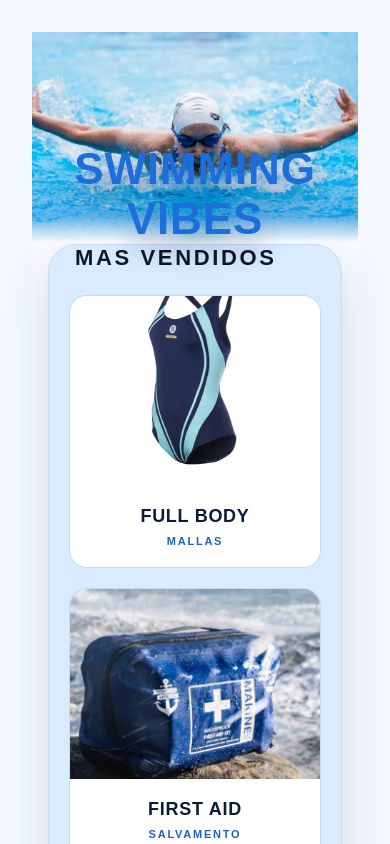
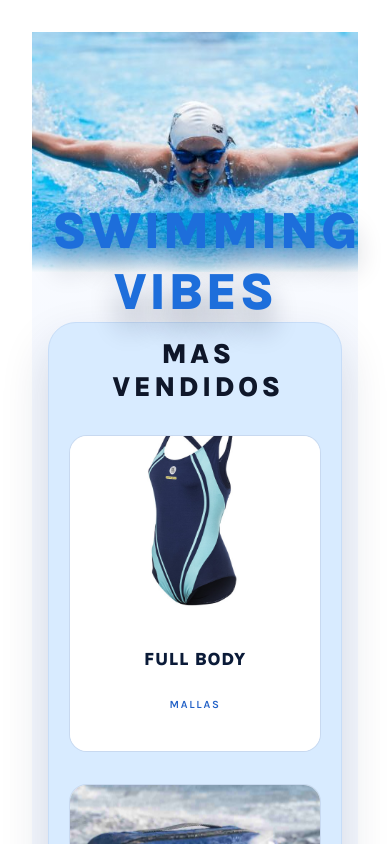
Before and after one commit to RebecchiMariano/Front-Web-Api-UADE, a React (Vite) app: page / in a window 390 px wide. Shown: the top 844 px of the page. Built offline with nearby package versions, Linux system fonts and the light colour scheme.

Commit message:
mejoras home

```diff
--- a/src/pages/Home/Home.jsx
+++ b/src/pages/Home/Home.jsx
@@ -1,4 +1,3 @@
-import '../../styles/Layout.css';
 import '../../styles/Home/Home.css';
 
 const products = [
--- a/src/styles/Carrito/Checkout.css
+++ b/src/styles/Carrito/Checkout.css
@@ -5,10 +5,7 @@
   box-sizing: border-box;
 }
 
-body {
-  font-family: Arial, sans-serif;
-  background-color: #f9f9f9;
-}
+
 
 .page {
   display: flex;
--- a/src/styles/Home/Home.css
+++ b/src/styles/Home/Home.css
@@ -1,13 +1,14 @@
   @import url('../../styles/Layout.css');
+
   .home {
     color: var(--home-text);
-  background: linear-gradient(180deg, #ffffff 0%, #f6f9ff 320px);
+    background: linear-gradient(180deg, #ffffff 0%, #f6f9ff 20rem);
   }
 
   .container {
     max-width: var(--home-maxw);
     margin: 0 auto;
-  padding: 0 24px;
+    padding: 0 1.5rem;
   }
 
   /* Hero */
@@ -16,7 +17,7 @@
   }
 
   .hero__bg {
-  height: clamp(280px, 40vw, 380px);
+    height: 23rem;
     background:
       linear-gradient(180deg, rgba(255, 255, 255, 0) 62%, rgba(41, 111, 212, 0.24) 88%, rgba(255, 255, 255, 0.92) 100%),
       url('/Home/HomeBanner.jpg') center/cover no-repeat;
@@ -28,13 +29,13 @@
 
   .hero__title {
     position: relative;
-  margin: clamp(-124px, -18vw, -98px) auto 0;
+    margin: -6.5rem auto 0;
     text-align: center;
-  font-weight: 900;
-  font-size: clamp(48px, 9.4vw, 108px);
+    font-weight: 800;
+    font-size: 6.5rem;
     letter-spacing: 0.04em;
     color: #1d6edb;
-  text-shadow: 0 18px 28px rgba(10, 26, 54, 0.32);
+    text-shadow: 0 1.125rem 1.75rem rgba(10, 26, 54, 0.32);
   }
 
   .hero__title span {
@@ -44,52 +45,49 @@
 
   /* Panel */
   .panel {
-  padding: 0 clamp(2vw, 32px, 42px) clamp(62px, 12vw, 96px);
+    padding: 0 2.5rem 6rem;
   }
 
   .panel__grid {
     background: #d8ebff;
-  border: 1px solid #c7ddf8;
-  border-radius: 36px;
-  box-shadow: 0 22px 48px rgba(20, 39, 76, 0.16);
-  padding: clamp(32px, 5vw, 48px) clamp(24px, 5vw, 48px);
+    padding: 2.5rem;
+    border: 0.0625rem solid #c7ddf8;
+    border-radius: 2.25rem;
+    box-shadow: 0 1.375rem 3rem rgba(20, 39, 76, 0.16);
+    padding: 2.75rem 2.5rem;
     display: grid;
-  gap: clamp(32px, 6vw, 48px);
+    gap: 2.25rem;
     align-items: start;
   }
 
   .panel__left {
     display: flex;
     flex-direction: column;
-  gap: clamp(24px, 5vw, 36px);
+    gap: 2rem;
   }
 
   .panel__heading {
-  margin: 0;
-  text-transform: uppercase;
-  font-weight: 900;
+    margin: 0.5em 0 0;  text-transform: uppercase;
+    font-weight: 800;
     letter-spacing: 0.12em;
-  font-size: clamp(22px, 3vw, 30px);
+    font-size: 1.75rem;
     color: #0f172a;
-  text-align: left;
+    text-align: center
   }
 
+
   .panel__left .panel__heading {
-  align-self: flex-start;
-  padding-left: 6px;
+    padding-left: 0.375rem;
   }
-
   .panel__right {
     display: flex;
     flex-direction: column;
-  gap: clamp(22px, 5vw, 34px);
+    gap: 2rem;
     justify-content: flex-start;
-  padding-left: clamp(8px, 2vw, 22px);
+    padding-left: 1.25rem;
   }
 
-.panel__right .panel__heading {
-  letter-spacing: 0.14em;
-}
+
 
   .tags {
     list-style: none;
@@ -97,13 +95,13 @@
     padding: 0;
     display: flex;
     flex-wrap: wrap;
-  gap: clamp(18px, 4vw, 32px);
+    gap: 1.75rem;
   }
 
   .tag {
     display: inline-block;
     color: #172338;
-  font-size: 14px;
+    font-size: 0.875rem;
     font-weight: 700;
     letter-spacing: 0.14em;
     text-transform: uppercase;
@@ -115,23 +113,23 @@
     margin: 0;
     padding: 0;
     display: grid;
-  gap: clamp(20px, 4vw, 32px);
+    gap: 2rem;
   }
 
   .product {
     display: grid;
-  grid-template-columns: 188px minmax(0, 1fr);
+    grid-template-columns: 11.75rem minmax(0, 1fr);
     background: #f6fbff;
-  border-radius: 18px;
-  border: 1px solid rgba(170, 196, 230, 0.6);
+    border-radius: 1.125rem;
+    border: 0.0625rem solid rgba(170, 196, 230, 0.6);
     overflow: hidden;
-  min-height: 168px;
+    min-height: 10.5rem;
     transition: transform 0.18s ease, box-shadow 0.18s ease;
   }
 
   .product:hover {
-  transform: translateY(-4px);
-  box-shadow: 0 20px 36px rgba(15, 31, 64, 0.14);
+    transform: translateY(-0.25rem);
+    box-shadow: 0 1.5rem 2.25rem rgba(15, 31, 64, 0.16);
   }
 
   .product__media {
@@ -150,27 +148,27 @@
     display: flex;
     flex-direction: column;
     justify-content: center;
-  gap: 8px;
-  padding: 26px 24px;
+    gap: 0.5rem;
+    padding: 1.75rem 1.5rem;
   }
 
   .product__title {
     margin: 0;
-  font-size: 22px;
-  font-weight: 900;
+    font-size: 1.375rem;
+    font-weight: 800;
     letter-spacing: 0.04em;
     color: #0b1b38;
   }
 
   .product__tag {
     margin: 0;
-  font-size: 13px;
+    font-size: 0.8125rem;
     font-weight: 600;
     letter-spacing: 0.16em;
     color: #2160c6;
   }
 
-@media (min-width: 1040px) {
+  @media (min-width: 65rem) {
     .panel__grid {
       grid-template-columns: 3fr 1.1fr;
     }
@@ -180,7 +178,7 @@
     }
   }
 
-@media (max-width: 1039px) {
+  @media (max-width: 64.99rem) {
     .panel__grid {
       grid-template-columns: minmax(0, 1fr);
     }
@@ -196,15 +194,28 @@
     }
   }
 
-@media (max-width: 720px) {
+  @media (max-width: 45rem) {
     .container {
-    padding: 0 18px;
+      padding: 0 1.125rem;
+    }
+
+    .hero__bg {
+      height: 19rem;
+    }
+
+    .hero__title {
+      margin-top: -5.5rem;
+      font-size: 4.5rem;
+    }
+
+    .panel {
+      padding: 0 1.5rem 5rem;
     }
 
     .panel__grid {
-    border-radius: 28px;
-    padding: 28px 24px;
-    gap: 28px;
+      border-radius: 1.75rem;
+      padding: 2rem 1.75rem;
+      gap: 1.75rem;
     }
 
     .products {
@@ -216,34 +227,39 @@
     }
 
     .product__media {
-    height: 190px;
+      height: 12rem;
     }
 
     .product__info {
       text-align: center;
-    padding: 24px 20px 28px;
-  }
-
-  .panel__right {
-    gap: 20px;
+      padding: 1.5rem 1.25rem 1.75rem;
     }
   }
 
-@media (max-width: 450px) {
+  @media (max-width: 30rem) {
     .hero__bg {
-    height: 210px;
+      height: 15rem;
     }
 
     .hero__title {
-    font-size: clamp(36px, 16vw, 44px);
-    letter-spacing: 0.02em;
+      margin-top: -4.5rem;
+      font-size: 3.25rem;
     }
 
     .panel {
-    padding-inline: 16px;
+      padding: 0 1rem 4rem;
     }
 
     .product__info {
+      padding: 1.25rem 1rem;
+    }
+
+    .product__title {
+      font-size: 1.125rem;
+    }
+
+    .product__tag {
+      font-size: 0.6875rem;
       padding: 20px 18px;
     }
 
--- a/src/styles/Login/Login.css
+++ b/src/styles/Login/Login.css
@@ -16,10 +16,7 @@
     height: 50px; /* Define una altura para el contenedor */
 }
 
-/* Estilo general del cuerpo de la página */
-body {
-  font-family: Arial, sans-serif; /* Fuente básica */
-}
+
 
 /* banner */
 .banner{
--- a/src/styles/categorias/categorias.css
+++ b/src/styles/categorias/categorias.css
@@ -1,9 +1,4 @@
-body {
-  font-family: Arial, sans-serif;
-  margin: 0;
-  background-color: #f3f9ff;
-  overflow-x: hidden;
-}
+
 
 /* HEADER */
 #main-header {
```
Lines whose indentation alone changed are shown as unchanged.
